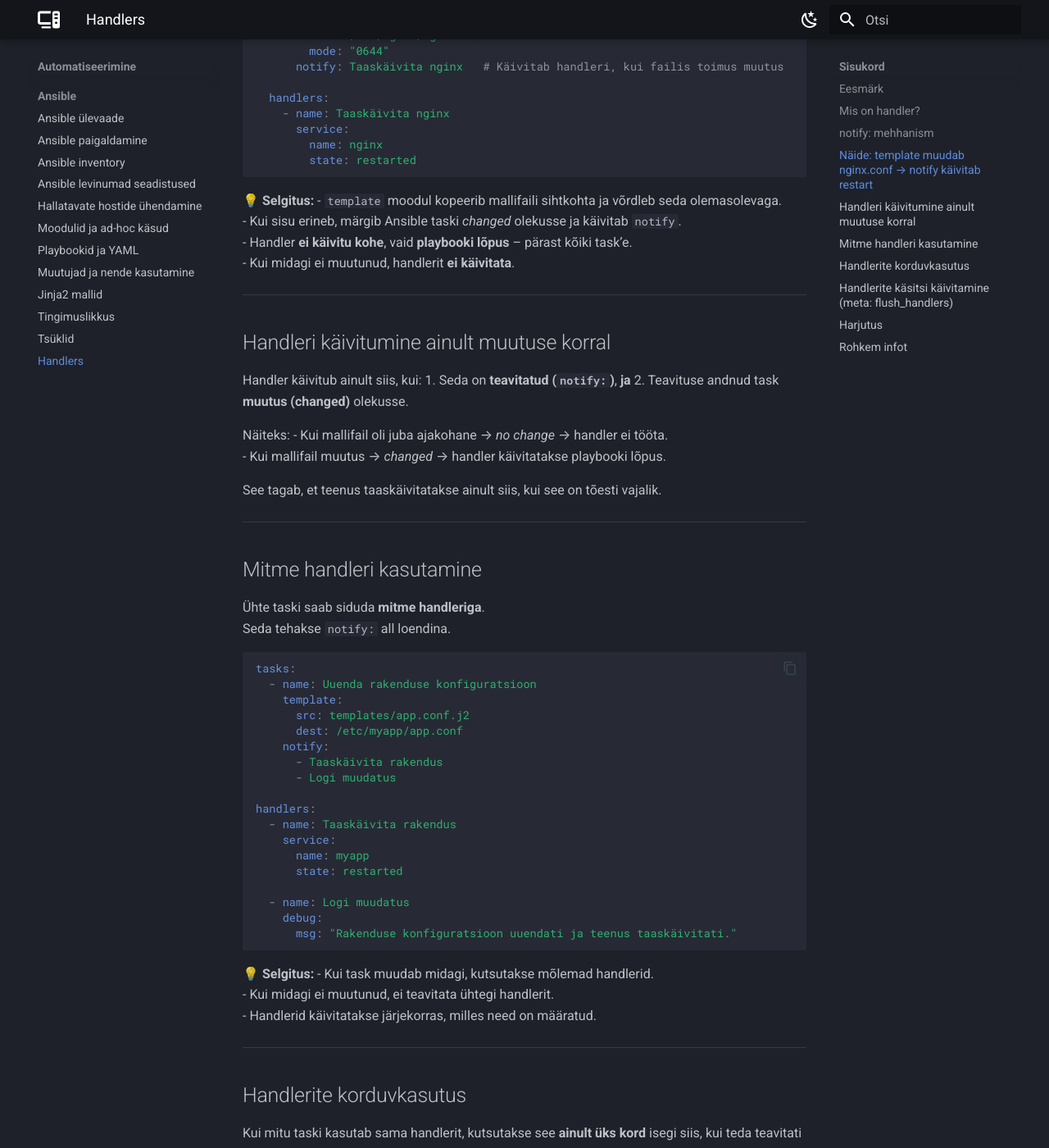
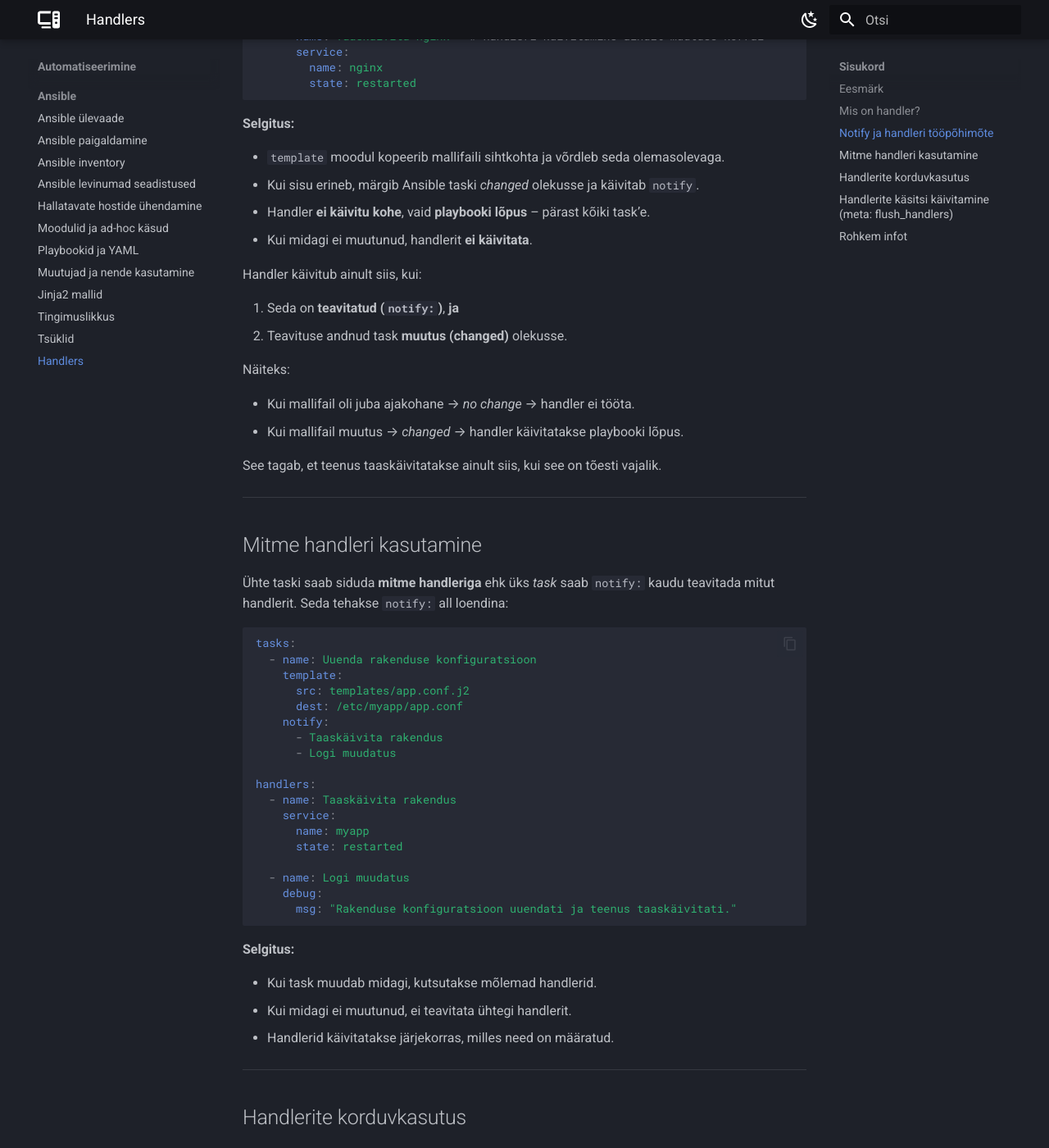
Before and after one commit to priitpaap/priitpaap.github.io, an MkDocs documentation site: the page built from docs/ansible/ansiblehandlers.md, in a window 1280 px wide and 1400 px high, scrolled down 1302 px. Shown: the whole window at 82% size. Built offline with MkDocs 1.6.1 and Material for MkDocs 9.7.7, drawn with Linux system fonts in a browser that asks for light colours; some of the changed text lies outside the part shown.

Commit message:
Update ansiblehandlers.md

````diff
--- a/docs/ansible/ansiblehandlers.md
+++ b/docs/ansible/ansiblehandlers.md
@@ -8,7 +8,6 @@
 - Kuidas töötab **`notify`** mehhanism
 - Kuidas handler käivitub ainult siis, kui midagi muutus
 - Kuidas kasutada **mitut handlerit** ühes playbookis
-- Kuidas rakendada handlerit näiteks siis, kui **malli muutus nõuab teenuse taaskäivitust**
 
 ---
 
@@ -21,16 +20,15 @@
 
 ---
 
-## `notify:` mehhanism
+## Notify ja handleri tööpõhimõte
 
 Kui tavapärane task muudab midagi (nt paigaldab paketi, muudab faili, kirjutab malli jms), saab see anda märku handlerile, kasutades võtmesõna `notify:`.
 
 Handler käivitatakse **ainult siis, kui muutus tegelikult toimus** — mitte igal playbooki käivitamisel.
-See on **idempotentsuse põhimõtte** oluline osa.
 
 ---
 
-## Näide: `template` muudab `nginx.conf` → `notify` käivitab restart
+**Näide: Muudame malli kaudu veebiserveri seadeid ja käivitame veebiserveri kui failis toimus muutus:**
 
 ```yaml
 ---
@@ -44,30 +42,30 @@
         src: templates/nginx.conf.j2
         dest: /etc/nginx/nginx.conf
         mode: "0644"
-      notify: Taaskäivita nginx   # Käivitab handleri, kui failis toimus muutus
+      notify: Taaskäivita nginx   # Anname handlerile märku, kui faili muudeti
 
   handlers:
-    - name: Taaskäivita nginx
+    - name: Taaskäivita nginx   # handleri käivitumine ainult muutuse korral
       service:
         name: nginx
         state: restarted
 ```
 
-💡 **Selgitus:**
+**Selgitus:**
+
 - `template` moodul kopeerib mallifaili sihtkohta ja võrdleb seda olemasolevaga.
 - Kui sisu erineb, märgib Ansible taski *changed* olekusse ja käivitab `notify`.
 - Handler **ei käivitu kohe**, vaid **playbooki lõpus** – pärast kõiki task’e.
 - Kui midagi ei muutunud, handlerit **ei käivitata**.
 
----
-
-## Handleri käivitumine ainult muutuse korral
 
 Handler käivitub ainult siis, kui:
+
 1. Seda on **teavitatud (`notify:`)**, **ja**
 2. Teavituse andnud task **muutus (changed)** olekusse.
 
 Näiteks:
+
 - Kui mallifail oli juba ajakohane → *no change* → handler ei tööta.
 - Kui mallifail muutus → *changed* → handler käivitatakse playbooki lõpus.
 
@@ -77,8 +75,8 @@
 
 ## Mitme handleri kasutamine
 
-Ühte taski saab siduda **mitme handleriga**.
-Seda tehakse `notify:` all loendina.
+Ühte taski saab siduda **mitme handleriga** ehk üks *task* saab `notify:` kaudu teavitada mitut handlerit.
+Seda tehakse `notify:` all loendina:
 
 ```yaml
 tasks:
@@ -101,7 +99,8 @@
       msg: "Rakenduse konfiguratsioon uuendati ja teenus taaskäivitati."
 ```
 
-💡 **Selgitus:**
+**Selgitus:**
+
 - Kui task muudab midagi, kutsutakse mõlemad handlerid.
 - Kui midagi ei muutunud, ei teavitata ühtegi handlerit.
 - Handlerid käivitatakse järjekorras, milles need on määratud.
@@ -135,7 +134,7 @@
       state: restarted
 ```
 
-💡 **Ansible ei taaskäivita teenust kaks korda!**
+**Ansible ei taaskäivita teenust kaks korda!**
 Kui mitu taski teavitab sama handlerit, lisatakse see vaid ühte „järjekorda“ ja käivitatakse **üks kord playbooki lõpus**.
 
 ---
@@ -165,16 +164,13 @@
 
   - name: Kontrolli, kas nginx töötab
     shell: systemctl status nginx
+
+handlers:
+  - name: Taaskäivita nginx
+    service:
+      name: nginx
+      state: restarted
 ```
-
----
-
-## Harjutus
-
-1. Loo `template` mooduliga `nginx.conf.j2` fail, mis muudab näiteks `worker_processes` väärtust.
-2. Lisa `notify:` käsk, mis käivitab handleri teenuse taaskäivitamiseks.
-3. Lisa sama handler teise taski juurde (nt vhosti kopeerimine) ja veendu, et see käivituks vaid üks kord.
-4. Testi, mis juhtub, kui käivitad playbooki teist korda – handlerit ei käivitata, sest midagi ei muutunud.
 
 ---
 
````
